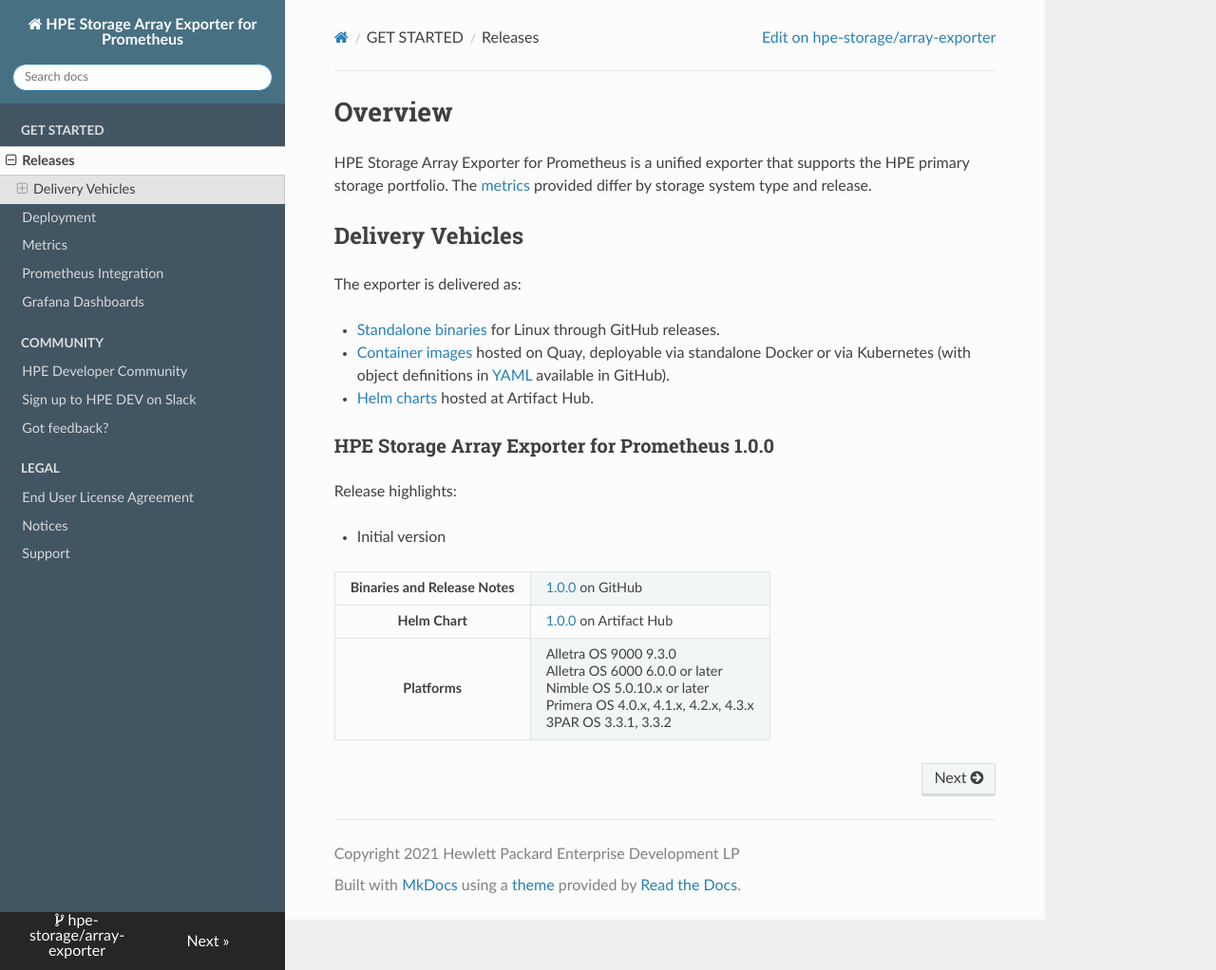
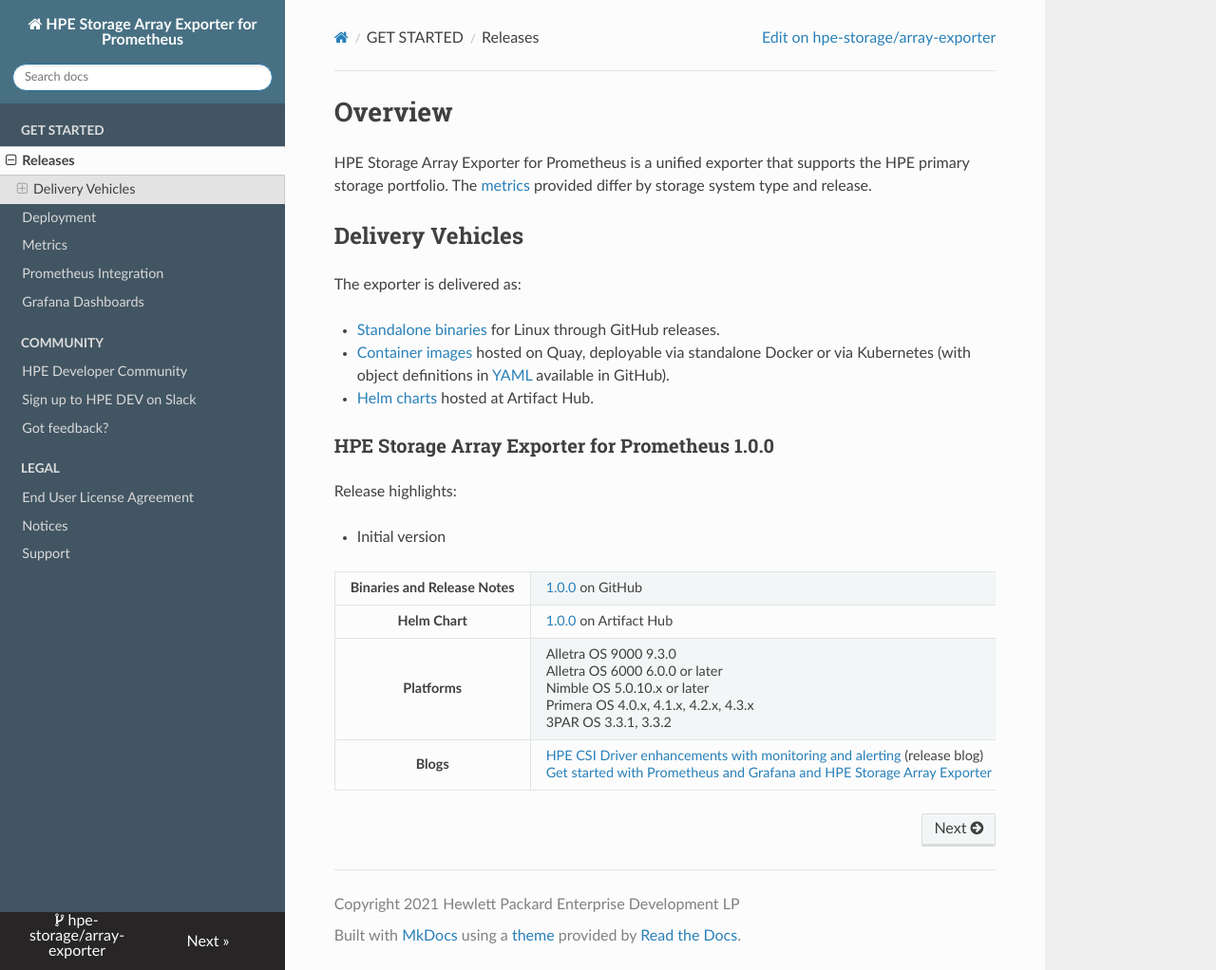
Before and after one commit to hpe-storage/array-exporter, an MkDocs documentation site: the page built from docs/releases/index.md, in a window 1280 px wide and 1022 px high. Shown: the whole window at 95% size. Built offline with MkDocs 1.6.1, drawn with Linux system fonts in a browser that asks for light colours; nearby versions of some CDN libraries.

Commit message:
Added blogs
Signed-off-by: Michael Mattsson <michael.mattsson@gmail.com>

```diff
--- a/docs/releases/index.md
+++ b/docs/releases/index.md
@@ -39,11 +39,11 @@
      3PAR OS 3.3.1, 3.3.2
    </td>
  </tr>
- <!-- tr>
+ <tr>
    <th>Blogs</th>
    <td>
-    <a href="https://FIXME">HPE Alletra Observability for DevOps and Cloud Native with Prometheus</a><br />
-    <a href="https://FIXME">Get started with Prometheus and HPE Alletra</a> (tutorial) <br />
+    <a href="https://community.hpe.com/t5/Around-the-Storage-Block/HPE-CSI-Driver-for-Kubernetes-enhancements-with-monitoring-and/ba-p/7158137">HPE CSI Driver enhancements with monitoring and alerting</a> (release blog)<br />
+    <a href="https://developer.hpe.com/blog/get-started-with-prometheus-and-grafana-on-docker-with-hpe-storage-array-exporter/">Get started with Prometheus and Grafana and HPE Storage Array Exporter</a> (tutorial)
    </td>
- </tr -->
+ </tr>
 </table>
```
